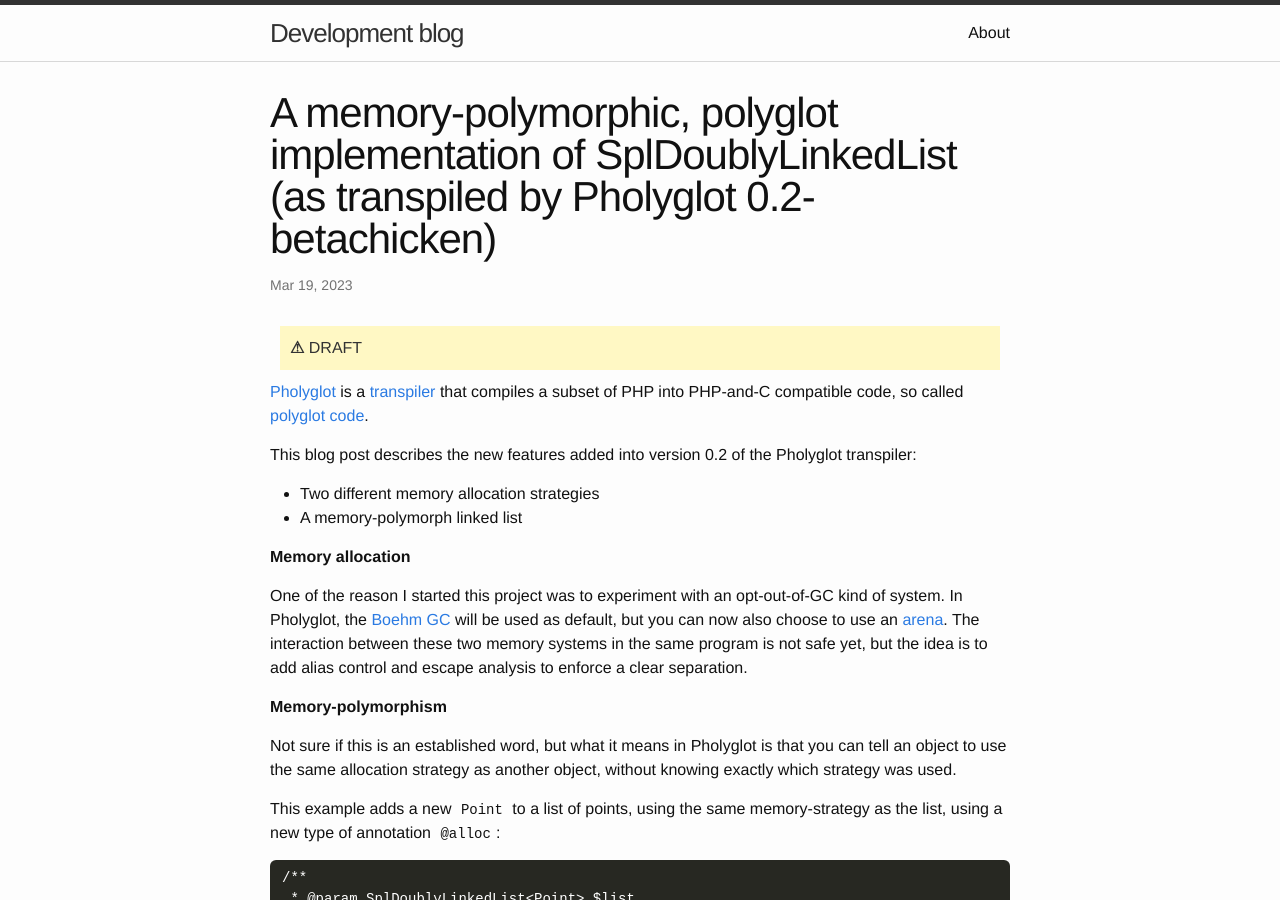
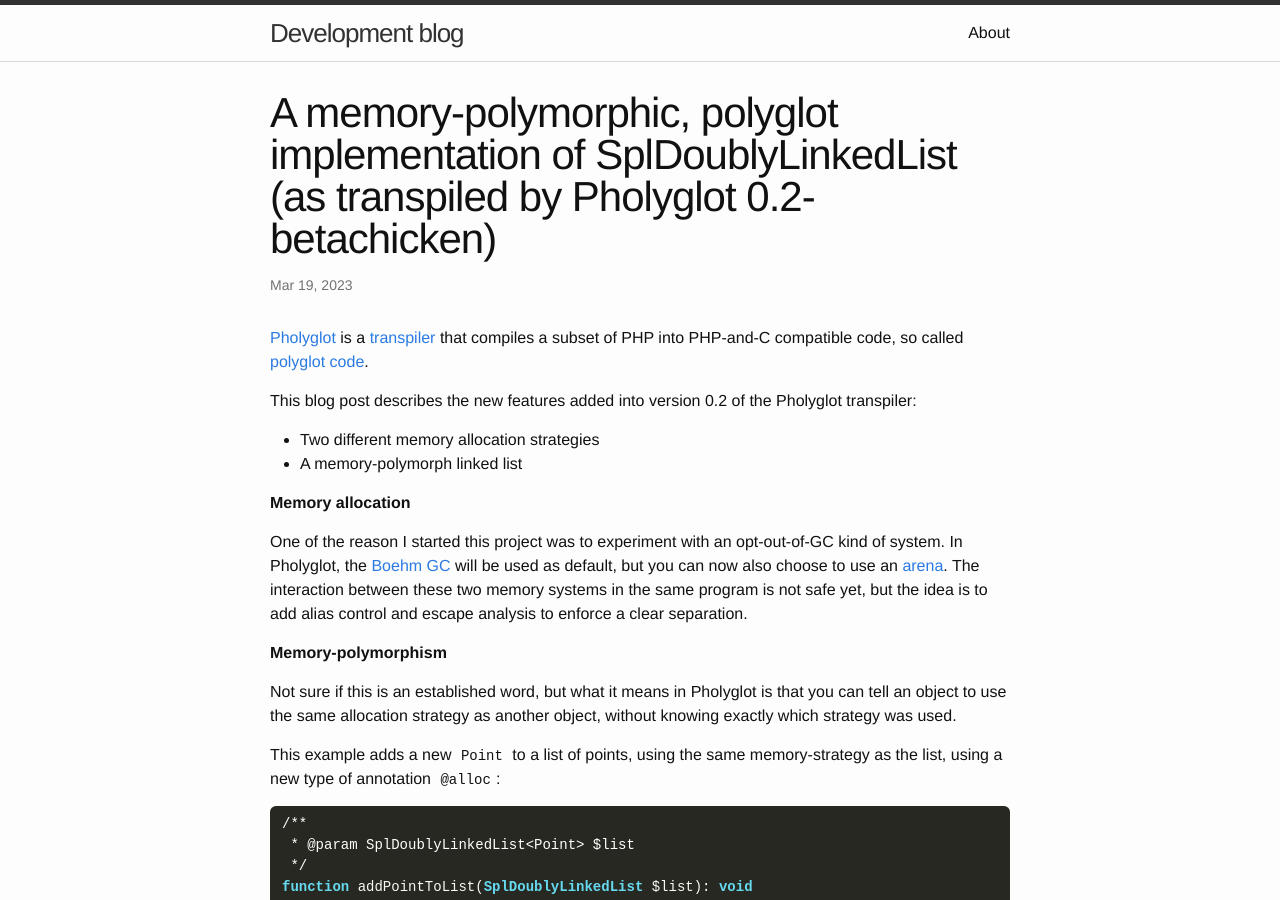
Before and after one commit to olleharstedt/olleharstedt.github.io, a Jekyll site: the page built from _posts/2023-03-19-memory-polymorphic-spldoublylinkedlist-pholyglot.markdown, in a window 1280 px wide and 900 px high. Built offline with Jekyll 4.4.1, drawn with Linux system fonts in a browser that asks for light colours; nearby versions of some CDN libraries.

Commit message:
Remove draft warning

```diff
--- a/_posts/2023-03-19-memory-polymorphic-spldoublylinkedlist-pholyglot.markdown
+++ b/_posts/2023-03-19-memory-polymorphic-spldoublylinkedlist-pholyglot.markdown
@@ -22,9 +22,6 @@
     color: #333;
 }
 </style>
-
-### Warning
-**&#x26a0;** DRAFT
 
 [Pholyglot](https://github.com/olleharstedt/pholyglot) is a [transpiler](https://en.wikipedia.org/wiki/Source-to-source_compiler) that compiles a subset of PHP into PHP-and-C compatible code, so called [polyglot code](https://en.wikipedia.org/wiki/Polyglot_(computing)).
 
```
